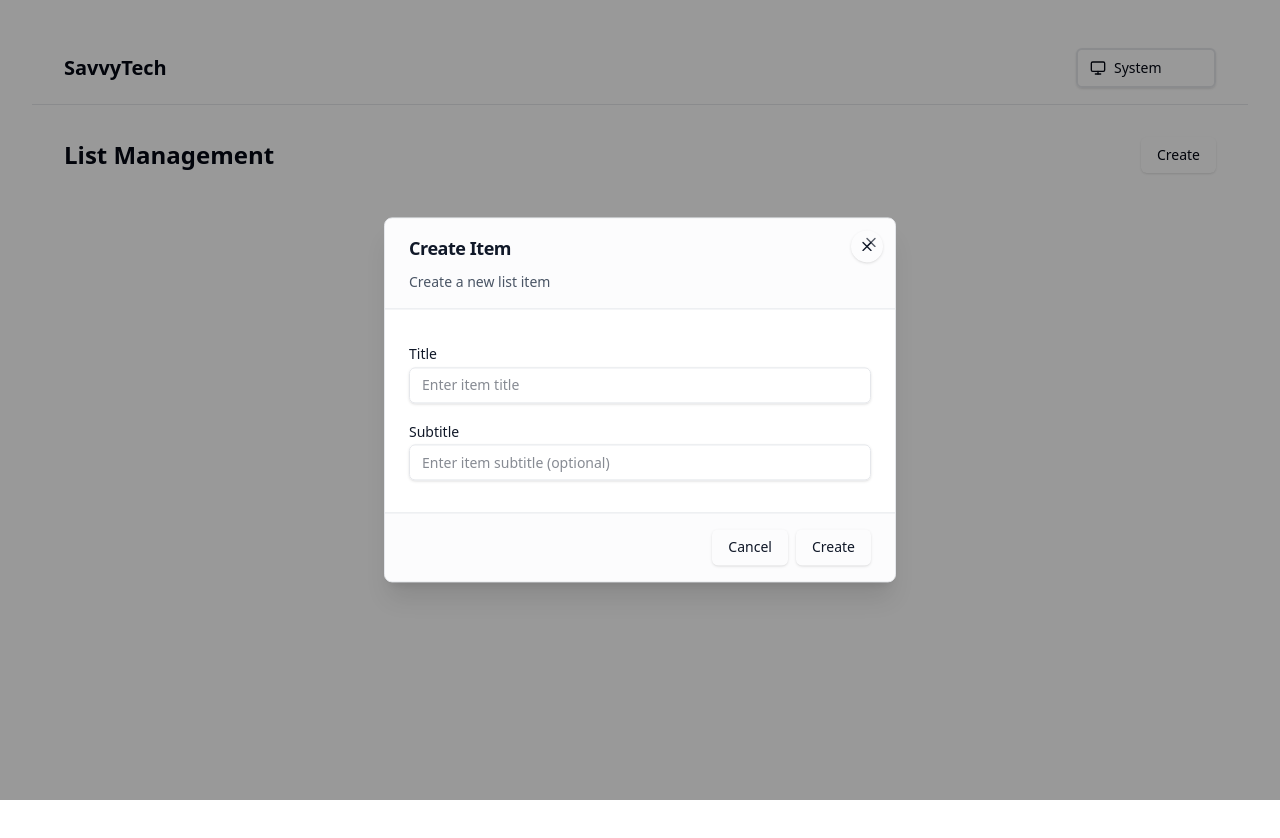
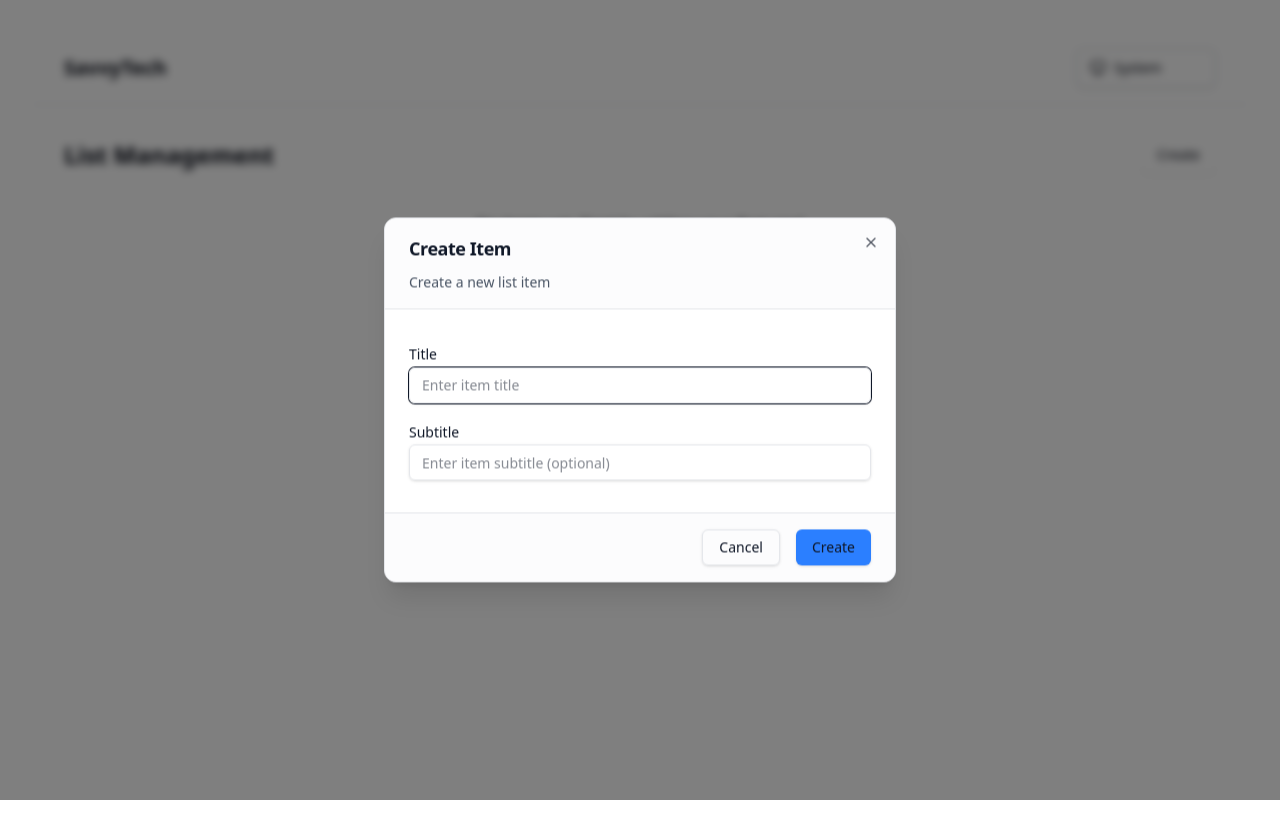
Before and after one commit to Milad-Majidian/savvytech-list-management, a React (Vite) app: page / in a window 1280 px wide. Both pictures are taken after a click on the button "Create". Shown: the top 838 px of the page. Built offline with nearby package versions, Linux system fonts and the light colour scheme.

Commit message:
refactor: streamline modal animations and improve styling; enhance ConfirmModal and ListModal components

```diff
--- a/src/components/elements/ConfirmModal.tsx
+++ b/src/components/elements/ConfirmModal.tsx
@@ -60,13 +60,8 @@ export const ConfirmModal: React.FC<ConfirmModalProps> = ({
           'text-gray-900 dark:text-gray-100',
           'shadow-xl dark:shadow-2xl',
 
-          // Enhanced smooth animations
-          'data-[state=open]:animate-in data-[state=closed]:animate-out',
-          'data-[state=closed]:fade-out-0 data-[state=open]:fade-in-0',
-          'data-[state=closed]:zoom-out-95 data-[state=open]:zoom-in-95',
-          'data-[state=closed]:slide-out-to-left-1/2 data-[state=closed]:slide-out-to-top-[48%]',
-          'data-[state=open]:slide-in-from-left-1/2 data-[state=open]:slide-in-from-top-[48%]',
-          'duration-300 ease-out',
+          // Use scoped CSS animations via index.css (keeps perfect centering)
+          'modal-content',
 
           // Size
           'max-w-md',
@@ -117,8 +112,8 @@ export const ConfirmModal: React.FC<ConfirmModalProps> = ({
               className={cn(
                 'px-6 py-2 rounded-lg transition-all duration-200 font-medium shadow-sm hover:shadow-md w-auto',
                 isDestructive
-                  ? 'bg-red-600 hover:bg-red-700 dark:bg-red-600 dark:hover:bg-red-500 text-white'
-                  : 'bg-blue-600 hover:bg-blue-700 dark:bg-blue-600 dark:hover:bg-blue-500 text-white'
+                  ? 'bg-red-500 hover:bg-red-700 dark:bg-red-600 dark:hover:bg-red-500 text-white'
+                  : 'bg-blue-500 hover:bg-blue-700 dark:bg-blue-600 dark:hover:bg-blue-500 text-white'
               )}
             >
               {/* {isDestructive && <Trash2 className="w-4 h-4 mr-2" />} */}
--- a/src/components/elements/Modal.tsx
+++ b/src/components/elements/Modal.tsx
@@ -1,5 +1,4 @@
 import React from 'react'
-import { X } from 'lucide-react'
 import {
   Dialog,
   DialogContent,
@@ -8,7 +7,6 @@ import {
   DialogDescription,
   DialogFooter,
 } from '@/components/ui/dialog'
-import { Button } from '@/components/elements/Button'
 import { cn } from '@/lib/utils'
 
 export type ModalSize = 'sm' | 'md' | 'lg'
@@ -50,13 +48,8 @@ export const Modal: React.FC<ModalProps> = ({
           'text-gray-900 dark:text-gray-100',
           'shadow-xl dark:shadow-2xl',
 
-          // Enhanced smooth animations
-          'data-[state=open]:animate-in data-[state=closed]:animate-out',
-          'data-[state=closed]:fade-out-0 data-[state=open]:fade-in-0',
-          'data-[state=closed]:zoom-out-95 data-[state=open]:zoom-in-95',
-          'data-[state=closed]:slide-out-to-left-1/2 data-[state=closed]:slide-out-to-top-[48%]',
-          'data-[state=open]:slide-in-from-left-1/2 data-[state=open]:slide-in-from-top-[48%]',
-          'duration-300 ease-out',
+          // Use scoped CSS animations via index.css (keeps perfect centering)
+          'modal-content',
 
           // Size
           sizeClasses[size],
@@ -66,13 +59,13 @@ export const Modal: React.FC<ModalProps> = ({
         )}
       >
         {/* Close button */}
-        <Button
+        {/* <Button
           appVariant="ghost"
           onClick={() => onOpenChange(false)}
           className="absolute right-3 top-3 h-8 w-8 p-0 rounded-full hover:bg-accent"
         >
           <X className="h-4 w-4" />
-        </Button>
+        </Button> */}
 
         {/* Header */}
         {(title || description) && (
--- a/src/components/ui/dialog.tsx
+++ b/src/components/ui/dialog.tsx
@@ -19,7 +19,9 @@ const DialogOverlay = React.forwardRef<
   <DialogPrimitive.Overlay
     ref={ref}
     className={cn(
-      "fixed inset-0 z-50 bg-black/80  data-[state=open]:animate-in data-[state=closed]:animate-out data-[state=closed]:fade-out-0 data-[state=open]:fade-in-0",
+      // Keep stable classnames for CSS targeting and animations
+      // backdrop-blur-sm for subtle background blur
+      "radix-dialog-overlay modal-overlay fixed inset-0 z-50 bg-black/50 will-change-transform",
       className
     )}
     {...props}
@@ -36,13 +38,14 @@ const DialogContent = React.forwardRef<
     <DialogPrimitive.Content
       ref={ref}
       className={cn(
-        "fixed left-[50%] top-[50%] z-50 grid w-full max-w-lg translate-x-[-50%] translate-y-[-50%] gap-4 border bg-background p-6 shadow-lg duration-200 data-[state=open]:animate-in data-[state=closed]:animate-out data-[state=closed]:fade-out-0 data-[state=open]:fade-in-0 data-[state=closed]:zoom-out-95 data-[state=open]:zoom-in-95 data-[state=closed]:slide-out-to-left-1/2 data-[state=closed]:slide-out-to-top-[48%] data-[state=open]:slide-in-from-left-1/2 data-[state=open]:slide-in-from-top-[48%] sm:rounded-lg",
+        // Keep stable classnames for CSS targeting and animations
+        "radix-dialog-content modal-content fixed left-[50%] top-[50%] z-50 grid w-full max-w-lg translate-x-[-50%] translate-y-[-50%] gap-4 border bg-background p-6 shadow-2xl rounded-xl will-change-transform transform-gpu origin-center max-h-[85vh] overflow-y-auto",
         className
       )}
       {...props}
     >
       {children}
-      <DialogPrimitive.Close className="absolute right-4 top-4 rounded-sm opacity-70 ring-offset-background transition-opacity hover:opacity-100 focus:outline-none focus:ring-2 focus:ring-ring focus:ring-offset-2 disabled:pointer-events-none data-[state=open]:bg-accent data-[state=open]:text-muted-foreground">
+      <DialogPrimitive.Close className="absolute right-4 top-4 rounded-sm opacity-70 ring-offset-background transition-opacity duration-200 hover:opacity-100 focus:outline-none focus:ring-2 focus:ring-ring focus:ring-offset-2 disabled:pointer-events-none">
         <X className="h-4 w-4" />
         <span className="sr-only">Close</span>
       </DialogPrimitive.Close>
--- a/src/features/List/components/listModal.tsx
+++ b/src/features/List/components/listModal.tsx
@@ -47,13 +47,23 @@ export const ListModal = ({ open, onOpenChange, editingItem }: Props) => {
       description={editingItem ? "Update your list item details" : "Create a new list item"}
       size="md"
       footer={
-        <ModalFooter>
-          <Button appVariant="ghost" onClick={() => onOpenChange(false)}>
+        <ModalFooter className="gap-4">
+            <Button
+            appVariant="ghost"
+            onClick={() => onOpenChange(false)}
+            className="border border-zinc-200 cursor-pointer"
+            >
             Cancel
-          </Button>
-          <Button type="submit" form="list-item-form">
+            </Button>
+            <Button
+            type="submit"
+            form="list-item-form"
+            // className="bg-primary text-primary-foreground hover:bg-primary/90"
+
+            className="bg-blue-500 text-primary-foreground hover:bg-blue-600 cursor-pointer"
+            >
             {editingItem ? "Update" : "Create"}
-          </Button>
+            </Button>
         </ModalFooter>
       }
     >
--- a/src/index.css
+++ b/src/index.css
@@ -75,6 +75,8 @@
 html {
   /* Prevent flash of unstyled content */
   color-scheme: light;
+  /* Reserve scrollbar space to avoid layout shift on modal open */
+  overflow-y: scroll;
 }
 
 html.dark {
@@ -140,15 +142,50 @@ button {
   background-color: rgba(0, 0, 0, 0.7) !important;
 }
 
-/* Modal content animations */
-[data-state="open"] {
-  animation-duration: 300ms !important;
-  animation-timing-function: cubic-bezier(0.16, 1, 0.3, 1) !important;
+/* Modal animations - smooth and centered, scoped to our modal classes */
+/* Hard-center safeguard to ensure content uses viewport center even if parent styles conflict */
+.radix-dialog-content {
+  position: fixed !important;
+  left: 50% !important;
+  top: 50% !important;
+}
+/* Use individual transform property 'scale' to avoid overriding base translate centering */
+@keyframes smooth-modal-enter {
+  0%   { opacity: 0; scale: 0.96; }
+  100% { opacity: 1; scale: 1; }
 }
 
-[data-state="closed"] {
-  animation-duration: 200ms !important;
-  animation-timing-function: cubic-bezier(0.16, 1, 0.3, 1) !important;
+@keyframes smooth-modal-exit {
+  0%   { opacity: 1; scale: 1; }
+  100% { opacity: 0; scale: 0.96; }
+}
+
+@keyframes smooth-overlay-enter {
+  0%   { opacity: 0; backdrop-filter: blur(0px); }
+  100% { opacity: 1; backdrop-filter: blur(4px); }
+}
+
+@keyframes smooth-overlay-exit {
+  0%   { opacity: 1; backdrop-filter: blur(4px); }
+  100% { opacity: 0; backdrop-filter: blur(0px); }
+}
+
+.modal-content { transform-origin: center center; will-change: transform, opacity, scale; }
+
+.modal-content[data-state="open"] {
+  animation: smooth-modal-enter 350ms cubic-bezier(0.2, 0.8, 0.2, 1) both;
+}
+
+.modal-content[data-state="closed"] {
+  animation: smooth-modal-exit 250ms cubic-bezier(0.4, 0, 0.2, 1) both;
+}
+
+.modal-overlay[data-state="open"] {
+  animation: smooth-overlay-enter 350ms cubic-bezier(0.2, 0.8, 0.2, 1) both;
+}
+
+.modal-overlay[data-state="closed"] {
+  animation: smooth-overlay-exit 250ms cubic-bezier(0.4, 0, 0.2, 1) both;
 }
 
 /* Reduced motion for accessibility */
```
